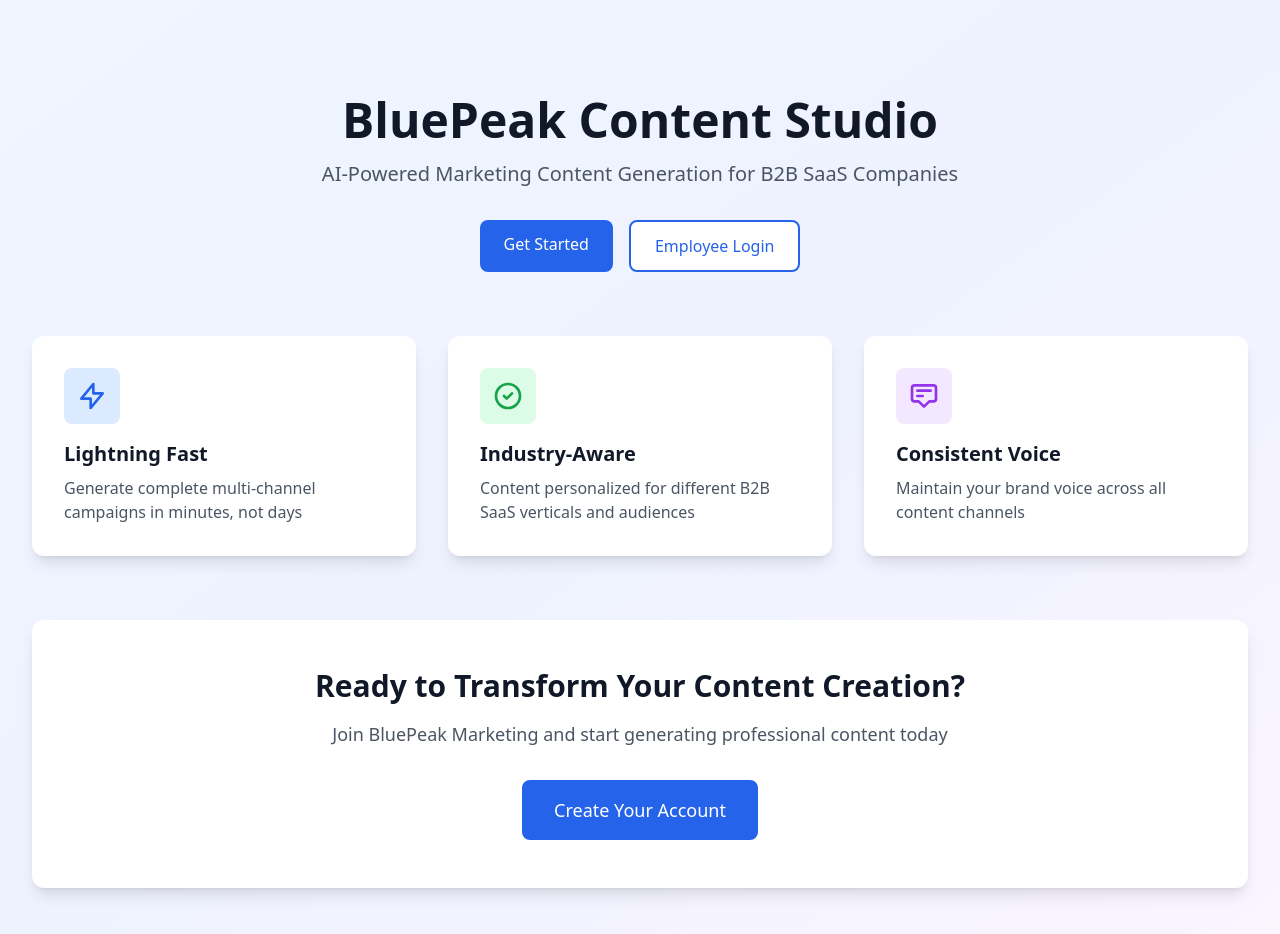
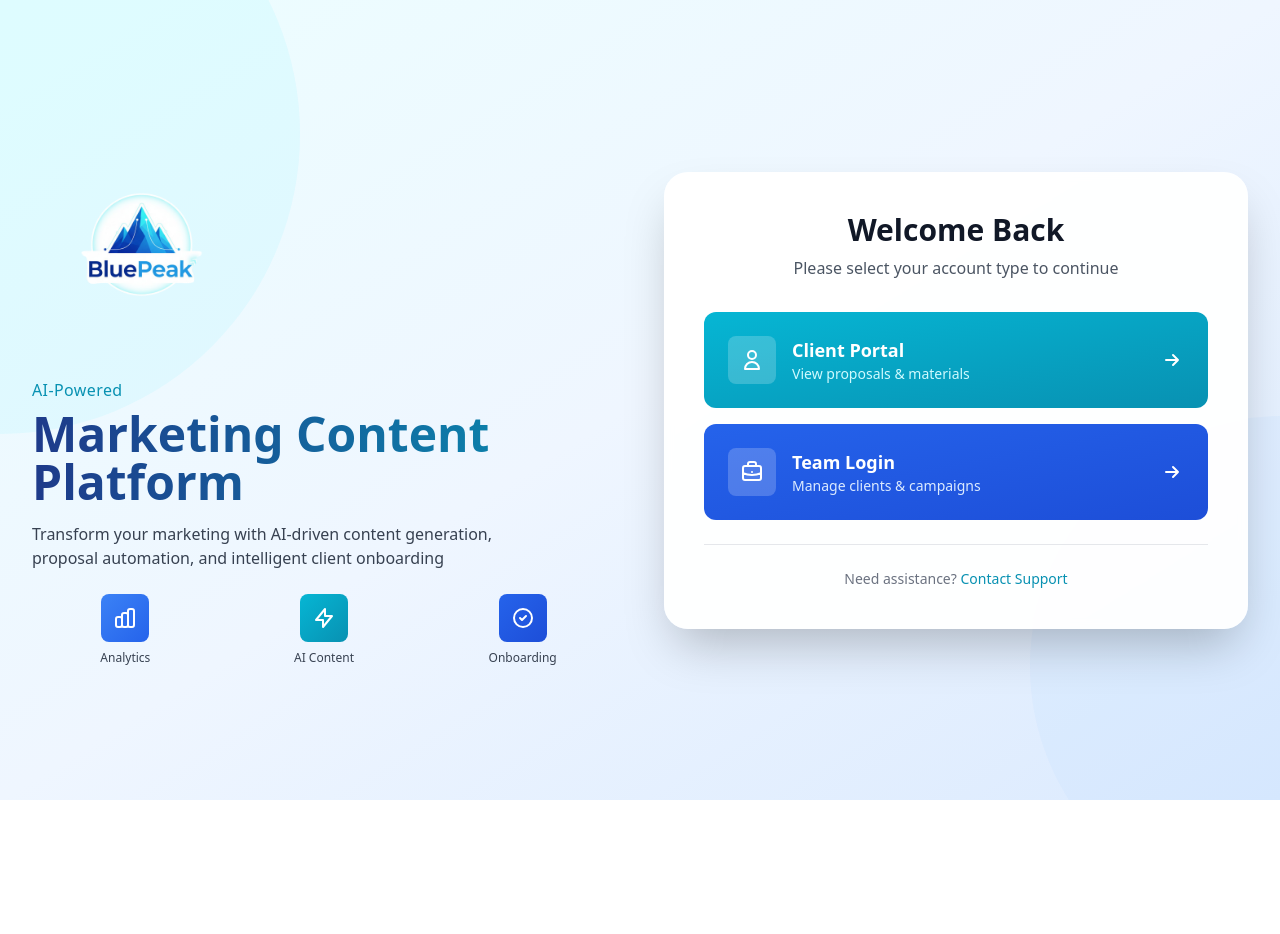
Before and after one commit to BlakeMarcotte/BluePeak, a Next.js app: page / in a window 1280 px wide. After the commit the page ends 800 px from the top, so only its background shows below. Built offline with nearby package versions, Linux system fonts and the light colour scheme; no server answers.

Commit message:
home page simplified

```diff
--- a/src/app/layout.tsx
+++ b/src/app/layout.tsx
@@ -14,8 +14,12 @@ const geistMono = Geist_Mono({
 });
 
 export const metadata: Metadata = {
-  title: "BluePeak Content Studio",
+  title: "BluePeak Marketing",
   description: "AI-powered content generation platform for BluePeak Marketing",
+  icons: {
+    icon: "/Gemini_Generated_Image_gxqzr3gxqzr3gxqz (1).png",
+    apple: "/Gemini_Generated_Image_gxqzr3gxqzr3gxqz (1).png",
+  },
 };
 
 export default function RootLayout({
--- a/src/app/page.tsx
+++ b/src/app/page.tsx
@@ -4,6 +4,7 @@ import { useEffect } from 'react';
 import { useRouter } from 'next/navigation';
 import { useAuth } from '@/contexts/AuthContext';
 import Link from 'next/link';
+import Image from 'next/image';
 
 export default function Home() {
   const { user, loading } = useAuth();
@@ -27,38 +28,89 @@ export default function Home() {
   }
 
   return (
-    <div className="min-h-screen bg-gradient-to-br from-blue-50 via-indigo-50 to-purple-50">
-      <div className="max-w-7xl mx-auto px-4 sm:px-6 lg:px-8 py-12">
-        {/* Header */}
-        <div className="text-center mb-16 pt-12">
-          <h1 className="text-5xl font-bold text-gray-900 mb-4">
-            BluePeak Content Studio
+    <div className="h-screen bg-gradient-to-br from-cyan-50 via-blue-50 to-blue-100 overflow-hidden flex items-center">
+      <div className="relative w-full">
+        {/* Decorative Circles */}
+        <div className="absolute top-0 left-0 w-[600px] h-[600px] bg-cyan-200 rounded-full opacity-20 -translate-x-1/2 -translate-y-1/2"></div>
+        <div className="absolute bottom-0 right-0 w-[500px] h-[500px] bg-blue-200 rounded-full opacity-20 translate-x-1/2 translate-y-1/2"></div>
+
+        <div className="relative max-w-7xl mx-auto px-4 sm:px-6 lg:px-8">
+          <div className="grid grid-cols-1 lg:grid-cols-2 gap-12 items-center">
+            {/* Left Content */}
+            <div className="text-gray-900">
+              <div className="mb-6">
+                <Image
+                  src="/Gemini_Generated_Image_gxqzr3gxqzr3gxqz (1).png"
+                  alt="BluePeak Logo"
+                  width={220}
+                  height={220}
+                  className="object-contain"
+                  priority
+                />
+              </div>
+
+              <div className="mb-2 text-base font-medium tracking-wide text-cyan-600">
+                AI-Powered
+              </div>
+              <h1 className="text-4xl md:text-5xl font-bold mb-4 leading-tight bg-gradient-to-r from-blue-900 to-cyan-600 bg-clip-text text-transparent">
+                Marketing Content
+                <br />
+                Platform
               </h1>
-          <p className="text-xl text-gray-600 mb-8">
-            AI-Powered Marketing Content Generation for B2B SaaS Companies
+              <p className="text-base text-gray-700 mb-6 max-w-lg">
+                Transform your marketing with AI-driven content generation, proposal automation, and intelligent client onboarding
               </p>
-          <div className="flex gap-4 justify-center">
-            <Link
-              href="/signup"
-              className="px-6 py-3 bg-blue-600 text-white rounded-lg font-medium hover:bg-blue-700 transition-colors"
-            >
-              Get Started
-            </Link>
-            <Link
-              href="/login"
-              className="px-6 py-3 bg-white text-blue-600 border-2 border-blue-600 rounded-lg font-medium hover:bg-blue-50 transition-colors"
-            >
-              Employee Login
-            </Link>
+
+              {/* Inline Features */}
+              <div className="grid grid-cols-3 gap-3 mt-6">
+                <div className="text-center">
+                  <div className="w-12 h-12 bg-gradient-to-br from-blue-500 to-blue-600 rounded-lg flex items-center justify-center mx-auto mb-2">
+                    <svg className="w-6 h-6 text-white" fill="none" stroke="currentColor" viewBox="0 0 24 24">
+                      <path strokeLinecap="round" strokeLinejoin="round" strokeWidth={2} d="M9 19v-6a2 2 0 00-2-2H5a2 2 0 00-2 2v6a2 2 0 002 2h2a2 2 0 002-2zm0 0V9a2 2 0 012-2h2a2 2 0 012 2v10m-6 0a2 2 0 002 2h2a2 2 0 002-2m0 0V5a2 2 0 012-2h2a2 2 0 012 2v14a2 2 0 01-2 2h-2a2 2 0 01-2-2z" />
+                    </svg>
+                  </div>
+                  <p className="text-xs font-medium text-gray-700">Analytics</p>
+                </div>
+                <div className="text-center">
+                  <div className="w-12 h-12 bg-gradient-to-br from-cyan-500 to-cyan-600 rounded-lg flex items-center justify-center mx-auto mb-2">
+                    <svg className="w-6 h-6 text-white" fill="none" stroke="currentColor" viewBox="0 0 24 24">
+                      <path strokeLinecap="round" strokeLinejoin="round" strokeWidth={2} d="M13 10V3L4 14h7v7l9-11h-7z" />
+                    </svg>
+                  </div>
+                  <p className="text-xs font-medium text-gray-700">AI Content</p>
+                </div>
+                <div className="text-center">
+                  <div className="w-12 h-12 bg-gradient-to-br from-blue-600 to-blue-700 rounded-lg flex items-center justify-center mx-auto mb-2">
+                    <svg className="w-6 h-6 text-white" fill="none" stroke="currentColor" viewBox="0 0 24 24">
+                      <path strokeLinecap="round" strokeLinejoin="round" strokeWidth={2} d="M9 12l2 2 4-4m6 2a9 9 0 11-18 0 9 9 0 0118 0z" />
+                    </svg>
+                  </div>
+                  <p className="text-xs font-medium text-gray-700">Onboarding</p>
+                </div>
               </div>
             </div>
 
-        {/* Features */}
-        <div className="grid grid-cols-1 md:grid-cols-3 gap-8 mb-16">
-          <div className="bg-white rounded-xl shadow-lg p-8">
-            <div className="w-14 h-14 bg-blue-100 rounded-lg flex items-center justify-center mb-4">
+            {/* Right Content - Login Cards */}
+            <div className="relative">
+              <div className="bg-white/95 backdrop-blur-sm rounded-3xl shadow-2xl p-8 md:p-10">
+                <h2 className="text-2xl md:text-3xl font-bold text-gray-900 mb-2 text-center">
+                  Welcome Back
+                </h2>
+                <p className="text-gray-600 mb-8 text-center">
+                  Please select your account type to continue
+                </p>
+
+                <div className="space-y-4">
+                  {/* Client Portal Button */}
+                  <Link
+                    href="/client-portal/login"
+                    className="group relative block w-full bg-gradient-to-br from-cyan-500 to-cyan-600 hover:from-cyan-600 hover:to-cyan-700 text-white rounded-xl p-6 transition-all duration-300 hover:scale-105 hover:shadow-xl"
+                  >
+                    <div className="flex items-center justify-between">
+                      <div className="flex items-center gap-4">
+                        <div className="w-12 h-12 bg-white/20 rounded-lg flex items-center justify-center">
                           <svg
-                className="w-8 h-8 text-blue-600"
+                            className="w-6 h-6 text-white"
                             fill="none"
                             stroke="currentColor"
                             viewBox="0 0 24 24"
@@ -67,22 +119,17 @@ export default function Home() {
                               strokeLinecap="round"
                               strokeLinejoin="round"
                               strokeWidth={2}
-                  d="M13 10V3L4 14h7v7l9-11h-7z"
+                              d="M16 7a4 4 0 11-8 0 4 4 0 018 0zM12 14a7 7 0 00-7 7h14a7 7 0 00-7-7z"
                             />
                           </svg>
                         </div>
-            <h3 className="text-xl font-semibold text-gray-900 mb-2">
-              Lightning Fast
-            </h3>
-            <p className="text-gray-600">
-              Generate complete multi-channel campaigns in minutes, not days
-            </p>
+                        <div className="text-left">
+                          <div className="font-bold text-lg">Client Portal</div>
+                          <div className="text-sm text-cyan-100">View proposals & materials</div>
                         </div>
-
-          <div className="bg-white rounded-xl shadow-lg p-8">
-            <div className="w-14 h-14 bg-green-100 rounded-lg flex items-center justify-center mb-4">
+                      </div>
                       <svg
-                className="w-8 h-8 text-green-600"
+                        className="w-6 h-6 group-hover:translate-x-1 transition-transform"
                         fill="none"
                         stroke="currentColor"
                         viewBox="0 0 24 24"
@@ -91,22 +138,22 @@ export default function Home() {
                           strokeLinecap="round"
                           strokeLinejoin="round"
                           strokeWidth={2}
-                  d="M9 12l2 2 4-4m6 2a9 9 0 11-18 0 9 9 0 0118 0z"
+                          d="M13 7l5 5m0 0l-5 5m5-5H6"
                         />
                       </svg>
                     </div>
-            <h3 className="text-xl font-semibold text-gray-900 mb-2">
-              Industry-Aware
-            </h3>
-            <p className="text-gray-600">
-              Content personalized for different B2B SaaS verticals and audiences
-            </p>
-          </div>
+                  </Link>
 
-          <div className="bg-white rounded-xl shadow-lg p-8">
-            <div className="w-14 h-14 bg-purple-100 rounded-lg flex items-center justify-center mb-4">
+                  {/* Team Login Button */}
+                  <Link
+                    href="/login"
+                    className="group relative block w-full bg-gradient-to-br from-blue-600 to-blue-700 hover:from-blue-700 hover:to-blue-800 text-white rounded-xl p-6 transition-all duration-300 hover:scale-105 hover:shadow-xl"
+                  >
+                    <div className="flex items-center justify-between">
+                      <div className="flex items-center gap-4">
+                        <div className="w-12 h-12 bg-white/20 rounded-lg flex items-center justify-center">
                           <svg
-                className="w-8 h-8 text-purple-600"
+                            className="w-6 h-6 text-white"
                             fill="none"
                             stroke="currentColor"
                             viewBox="0 0 24 24"
@@ -115,33 +162,43 @@ export default function Home() {
                               strokeLinecap="round"
                               strokeLinejoin="round"
                               strokeWidth={2}
-                  d="M7 8h10M7 12h4m1 8l-4-4H5a2 2 0 01-2-2V6a2 2 0 012-2h14a2 2 0 012 2v8a2 2 0 01-2 2h-3l-4 4z"
+                              d="M21 13.255A23.931 23.931 0 0112 15c-3.183 0-6.22-.62-9-1.745M16 6V4a2 2 0 00-2-2h-4a2 2 0 00-2 2v2m4 6h.01M5 20h14a2 2 0 002-2V8a2 2 0 00-2-2H5a2 2 0 00-2 2v10a2 2 0 002 2z"
                             />
                           </svg>
                         </div>
-            <h3 className="text-xl font-semibold text-gray-900 mb-2">
-              Consistent Voice
-            </h3>
-            <p className="text-gray-600">
-              Maintain your brand voice across all content channels
+                        <div className="text-left">
+                          <div className="font-bold text-lg">Team Login</div>
+                          <div className="text-sm text-blue-100">Manage clients & campaigns</div>
+                        </div>
+                      </div>
+                      <svg
+                        className="w-6 h-6 group-hover:translate-x-1 transition-transform"
+                        fill="none"
+                        stroke="currentColor"
+                        viewBox="0 0 24 24"
+                      >
+                        <path
+                          strokeLinecap="round"
+                          strokeLinejoin="round"
+                          strokeWidth={2}
+                          d="M13 7l5 5m0 0l-5 5m5-5H6"
+                        />
+                      </svg>
+                    </div>
+                  </Link>
+                </div>
+
+                <div className="mt-6 pt-6 border-t border-gray-200 text-center">
+                  <p className="text-sm text-gray-500">
+                    Need assistance?{' '}
+                    <a href="mailto:support@bluepeak.com" className="text-cyan-600 hover:underline font-medium">
+                      Contact Support
+                    </a>
                   </p>
                 </div>
               </div>
-
-        {/* CTA Section */}
-        <div className="bg-white rounded-xl shadow-lg p-12 text-center">
-          <h2 className="text-3xl font-bold text-gray-900 mb-4">
-            Ready to Transform Your Content Creation?
-          </h2>
-          <p className="text-lg text-gray-600 mb-8">
-            Join BluePeak Marketing and start generating professional content today
-          </p>
-          <Link
-            href="/signup"
-            className="inline-block px-8 py-4 bg-blue-600 text-white rounded-lg font-medium text-lg hover:bg-blue-700 transition-colors"
-          >
-            Create Your Account
-          </Link>
+            </div>
+          </div>
         </div>
       </div>
     </div>
```
Also changed, not shown: public/Gemini_Generated_Image_gxqzr3gxqzr3gxqz (1).png (added). Lines whose indentation alone changed are shown as unchanged.
